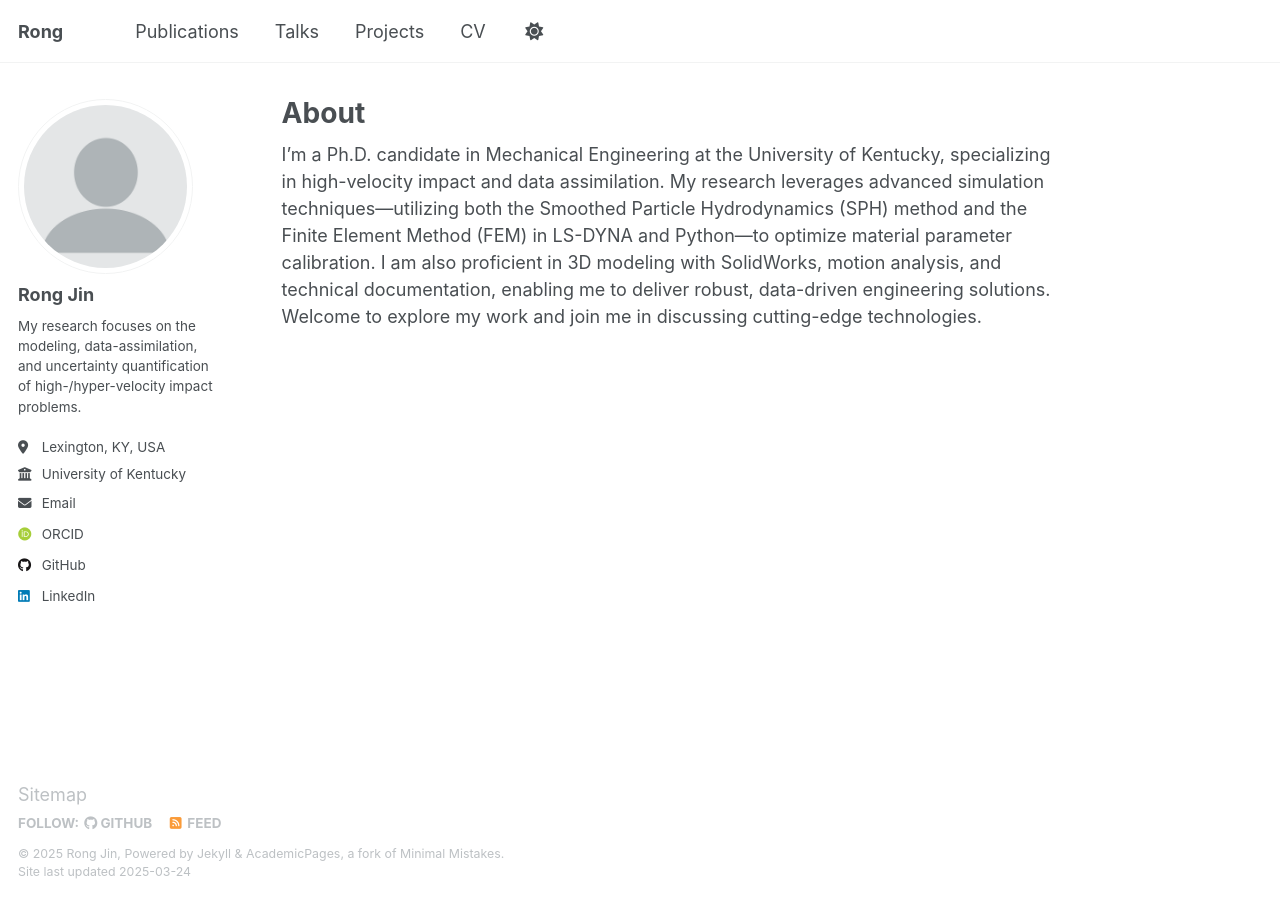
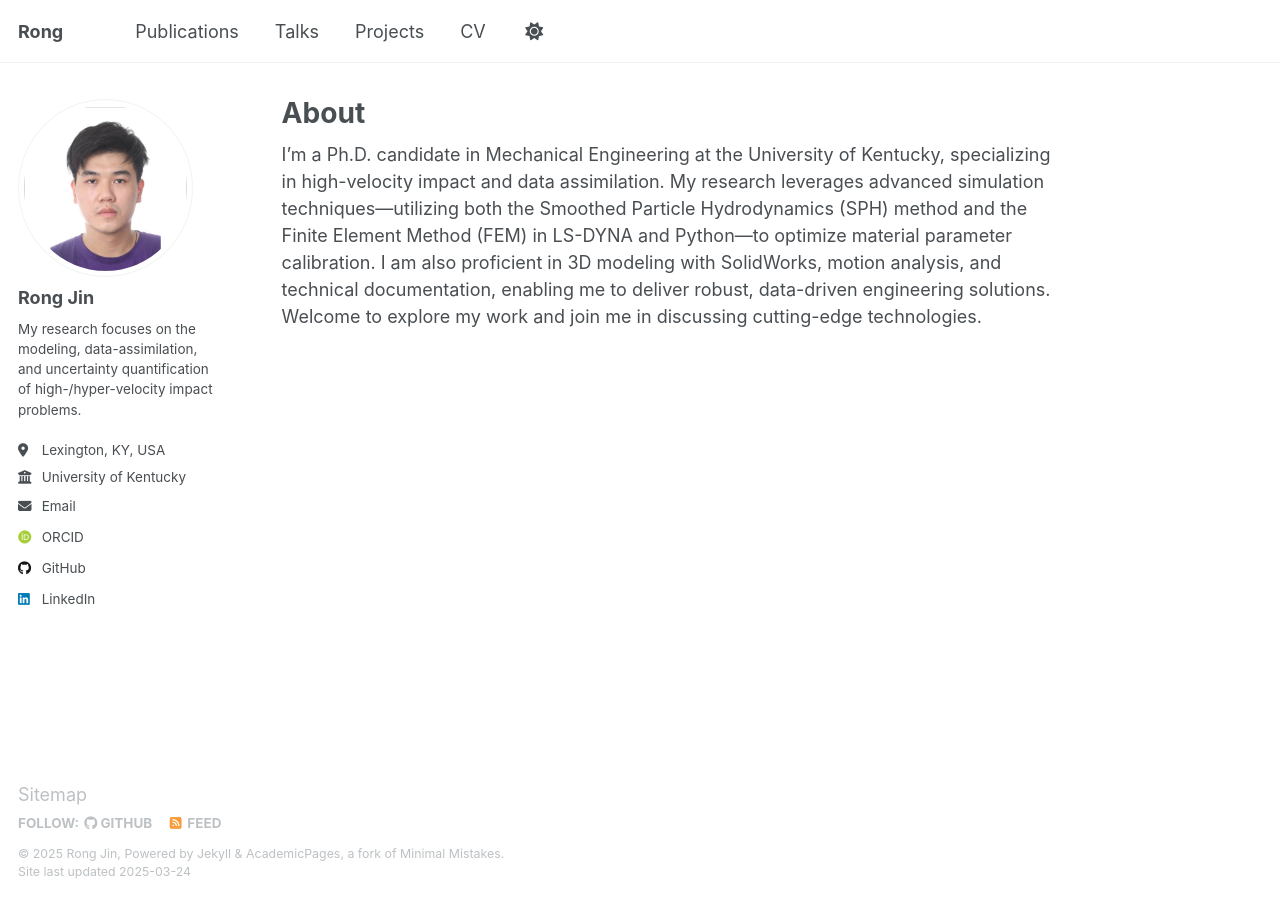
Before and after one commit to rong-jin/rong-jin.github.io, a Jekyll site: the page built from _pages/about.md, in a window 1280 px wide. Built offline with Jekyll 4.4.1, drawn with Linux system fonts in a browser that asks for light colours; some web fonts are replaced.

Commit message:
Update _config.yml

```diff
--- a/_config.yml
+++ b/_config.yml
@@ -22,7 +22,7 @@ repository               : "rong-jin/rong-jin.github.io"
 #               Additional customization can be done by editing /_includes/author-profile.html
 author:
   # Biographic information
-  avatar           : "profile.png"
+  avatar           : "RJprofile.png"
   name             : "Rong Jin"
   pronouns         : # example: "she/her"
   bio              : "My research focuses on the modeling, data-assimilation, and uncertainty quantification of high-/hyper-velocity impact problems."
```
